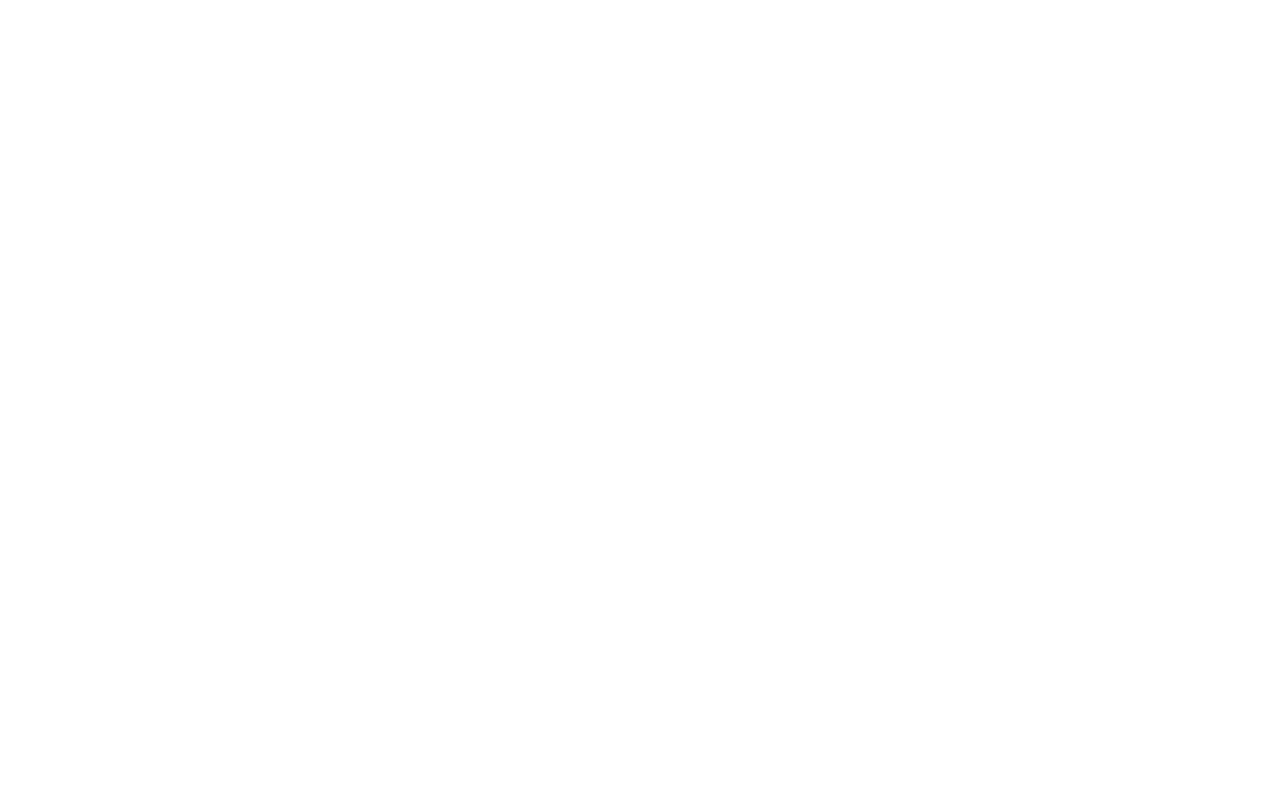
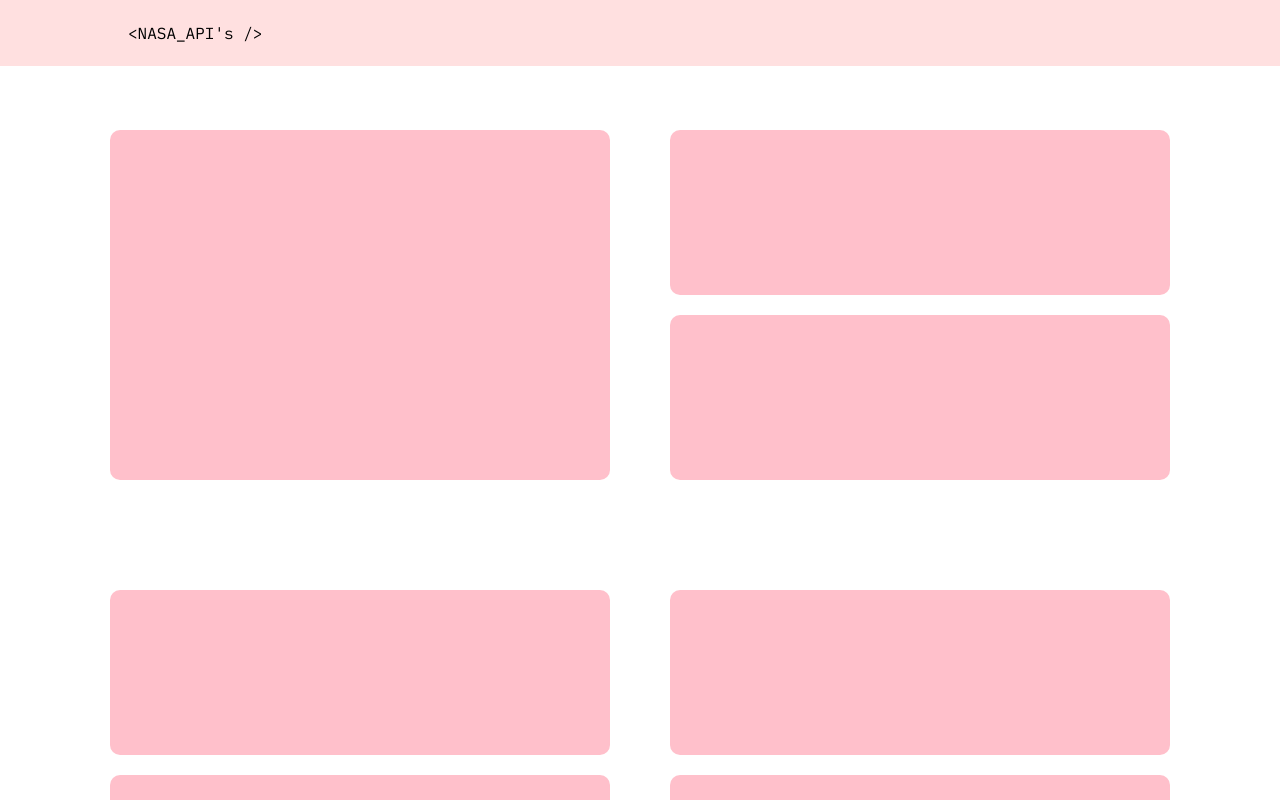
Before and after one commit to AntonioGally/Nasa_APIs, a React (Create React App) app: page /apod in a window 1280 px wide. Shown: the top 800 px of the page. Built offline with nearby package versions, Linux system fonts and the light colour scheme.

Commit message:
Adicionando primeiros componentes

```diff
--- a/public/index.html
+++ b/public/index.html
@@ -4,14 +4,15 @@
     <meta charset="utf-8" />
     <link rel="icon" href="%PUBLIC_URL%/favicon.ico" />
     <meta name="viewport" content="width=device-width, initial-scale=1" />
-    <meta name="theme-color" content="#000000" />
-    <meta
-      name="description"
-      content="Web site created using create-react-app"
-    />
+
     <link rel="apple-touch-icon" href="%PUBLIC_URL%/logo192.png" />
 
     <link rel="manifest" href="%PUBLIC_URL%/manifest.json" />
+    <link rel="preconnect" href="https://fonts.gstatic.com" />
+    <link
+      href="https://fonts.googleapis.com/css2?family=IBM+Plex+Mono:ital,wght@0,100;0,200;0,300;0,400;0,500;0,600;0,700;1,100;1,200;1,300;1,400;1,500;1,600;1,700&display=swap"
+      rel="stylesheet"
+    />
 
     <title>Nasa API's</title>
   </head>
--- /dev/null
+++ b/src/GlobalComponents/NavBar/index.tsx
@@ -0,0 +1,15 @@
+import React from 'react';
+
+import { Container } from './styles';
+
+const NavBar: React.FC = () => {
+  return (
+    <>
+      <Container>
+        <span>{"<NASA_API's />"}</span>
+      </Container>
+    </>
+  );
+}
+
+export default NavBar;
--- /dev/null
+++ b/src/GlobalComponents/NavBar/styles.ts
@@ -0,0 +1,18 @@
+import styled from "styled-components";
+
+export const Container = styled.div`
+  width: 100%;
+  display: flex;
+  align-items: center;
+  background-color: var(--secundary);
+  padding: 25px 0;
+  > span {
+    font-family: "IBM Plex Mono";
+    font-style: normal;
+    font-weight: normal;
+    font-size: 16px;
+    line-height: 16px;
+    margin-left: 10%;
+    cursor: pointer;
+  }
+`;
--- a/src/index.tsx
+++ b/src/index.tsx
@@ -3,10 +3,12 @@
 import reportWebVitals from "./reportWebVitals";
 
 import Routes from "./routes";
+import GlobalStyles from "./styles/GlobalStyles";
 
 ReactDOM.render(
   <React.StrictMode>
     <Routes />
+    <GlobalStyles />
   </React.StrictMode>,
   document.getElementById("root")
 );
--- /dev/null
+++ b/src/pages/Home/Content/index.tsx
@@ -0,0 +1,54 @@
+import React from "react";
+
+import {
+  Container,
+  ContentContainer,
+  BigSquare,
+  CardsContent,
+  Cards,
+} from "./styles";
+
+const Content: React.FC = () => {
+  return (
+    <>
+      <Container>
+        <ContentContainer className="ThreeItems">
+          <BigSquare></BigSquare>
+          <CardsContent>
+            <Cards style={{ marginBottom: "10px" }}></Cards>
+            <Cards style={{ marginTop: "10px" }}></Cards>
+          </CardsContent>
+        </ContentContainer>
+        <ContentContainer className="FourItems">
+          <CardsContent className="FirsColumnCardsContent">
+            <Cards style={{ marginBottom: "10px" }}></Cards>
+            <Cards style={{ marginTop: "10px" }}></Cards>
+          </CardsContent>
+          <CardsContent>
+            <Cards style={{ marginBottom: "10px" }}></Cards>
+            <Cards style={{ marginTop: "10px" }}></Cards>
+          </CardsContent>
+        </ContentContainer>
+        <ContentContainer className="ThreeItems">
+          <BigSquare></BigSquare>
+          <CardsContent>
+            <Cards style={{ marginBottom: "10px" }}></Cards>
+            <Cards style={{ marginTop: "10px" }}></Cards>
+          </CardsContent>
+        </ContentContainer>
+        <ContentContainer className="FourItems">
+          <CardsContent className="FirsColumnCardsContent">
+            <Cards style={{ marginBottom: "10px" }}></Cards>
+            <Cards style={{ marginTop: "10px" }}></Cards>
+          </CardsContent>
+          <CardsContent>
+            <Cards style={{ marginBottom: "10px" }}></Cards>
+            <Cards style={{ marginTop: "10px" }}></Cards>
+          </CardsContent>
+        </ContentContainer>
+      </Container>
+    </>
+  );
+};
+
+export default Content;
--- /dev/null
+++ b/src/pages/Home/Content/styles.ts
@@ -0,0 +1,60 @@
+import styled from "styled-components";
+
+export const Container = styled.div`
+  max-width: 1100px;
+  margin: 5% auto;
+  @media (max-width: 600px) {
+    margin: 15% auto;
+  }
+`;
+
+export const ContentContainer = styled.div`
+  display: flex;
+  justify-content: center;
+  align-items: center;
+  @media (max-width: 1100px) {
+    flex-direction: column;
+  }
+  &.FourItems {
+    margin-top: 10%;
+    margin-bottom: 10%;
+  }
+`;
+export const BigSquare = styled.div`
+  width: 500px;
+  height: 350px;
+  @media (max-width: 600px) {
+    width: 300px;
+    height: 200px;
+  }
+  background: pink;
+  margin-right: 30px;
+  @media (max-width: 1100px) {
+    margin: 0 0 15px 0;
+  }
+  border-radius: 10px;
+`;
+export const CardsContent = styled.div`
+  display: flex;
+  flex-direction: column;
+  margin-left: 30px;
+  &.FirsColumnCardsContent {
+    margin: 0 30px 0 0;
+    @media (max-width: 1100px) {
+      margin: 0;
+    }
+  }
+  @media (max-width: 1100px) {
+    margin: 15px 0 0 0;
+  }
+`;
+export const Cards = styled.div`
+  width: 500px;
+  height: 165px;
+  @media (max-width: 600px) {
+    width: 300px;
+    height: 85px;
+  }
+  background: pink;
+  border-radius: 10px;
+`;
--- a/src/pages/Home/index.tsx
+++ b/src/pages/Home/index.tsx
@@ -1,9 +1,15 @@
-import React from 'react';
+import React from "react";
+import Content from "./Content";
+import NavBar from "../../GlobalComponents/NavBar";
 
-// import { Container } from './styles';
 
 const Home: React.FC = () => {
-  return <div />;
-}
+  return (
+    <>
+      <NavBar />
+      <Content />
+    </>
+  );
+};
 
 export default Home;
--- a/src/pages/Home/styles.ts
+++ /dev/null
@@ -1,5 +0,0 @@
-import styled from 'styled-components';
-
-export const Container = styled.div`
-
-`;
--- /dev/null
+++ b/src/styles/GlobalStyles.ts
@@ -0,0 +1,247 @@
+import { createGlobalStyle } from "styled-components";
+export default createGlobalStyle`
+   /*! normalize.css v8.0.1 | MIT License | github.com/necolas/normalize.css */
+/* Document
+   ========================================================================== */
+/**
+ * 1. Correct the line height in all browsers.
+ * 2. Prevent adjustments of font size after orientation changes in iOS.
+ */
+html {
+  line-height: 1.15; /* 1 */
+  -webkit-text-size-adjust: 100%; /* 2 */
+}
+/* Sections
+   ========================================================================== */
+/**
+ * Remove the margin in all browsers.
+ */
+body {
+  background-color: white;
+  margin: 0;
+}
+main {
+  display: block;
+}
+h1 {
+  font-size: 2em;
+  margin: 0.67em 0;
+}
+hr {
+  box-sizing: content-box; /* 1 */
+  height: 0; /* 1 */
+  overflow: visible; /* 2 */
+}
+pre {
+  font-family: 'Be Vietnam',"Poppins",monospace, monospace; /* 1 */
+  font-size: 1em; /* 2 */
+}
+/* Text-level semantics
+   ========================================================================== */
+/**
+ * Remove the gray background on active links in IE 10.
+ */
+a {
+  background-color: transparent;
+}
+/**
+ * 1. Remove the bottom border in Chrome 57-
+ * 2. Add the correct text decoration in Chrome, Edge, IE, Opera, and Safari.
+ */
+abbr[title] {
+  border-bottom: none; /* 1 */
+  text-decoration: underline; /* 2 */
+  text-decoration: underline dotted; /* 2 */
+}
+/**
+ * Add the correct font weight in Chrome, Edge, and Safari.
+ */
+b,
+strong {
+  font-weight: bolder;
+}
+code,
+kbd,
+samp {
+  font-family: 'Be Vietnam',"Poppins",monospace, monospace; /* 1 */
+  font-size: 1em; /* 2 */
+}
+/**
+ * Add the correct font size in all browsers.
+ */
+small {
+  font-size: 80%;
+}
+sub,
+sup {
+  font-size: 75%;
+  line-height: 0;
+  position: relative;
+  vertical-align: baseline;
+}
+sub {
+  bottom: -0.25em;
+}
+&.rec-slider-container {
+  border-radius:20px;
+}
+sup {
+  top: -0.5em;
+}
+/* Embedded content
+   ========================================================================== */
+/**
+ * Remove the border on images inside links in IE 10.
+ */
+img {
+  border-style: none;
+}
+/* Forms
+   ========================================================================== */
+/**
+ * 1. Change the font styles in all browsers.
+ * 2. Remove the margin in Firefox and Safari.
+ */
+button,
+input,
+optgroup,
+select,
+textarea {
+  font-family: 'Be Vietnam',"Poppins",inherit; /* 1 */
+  font-size: 100%; /* 1 */
+  line-height: 1.15; /* 1 */
+  margin: 0; /* 2 */
+}
+/**
+ * Show the overflow in IE.
+ * 1. Show the overflow in Edge.
+ */
+button,
+input { /* 1 */
+  overflow: visible;
+}
+/**
+ * Remove the inheritance of text transform in Edge, Firefox, and IE.
+ * 1. Remove the inheritance of text transform in Firefox.
+ */
+button,
+select { /* 1 */
+  text-transform: none;
+}
+/**
+ * Correct the inability to style clickable types in iOS and Safari.
+ */
+button,
+[type="button"],
+[type="reset"],
+[type="submit"] {
+  -webkit-appearance: button;
+}
+/**
+ * Remove the inner border and padding in Firefox.
+ */
+button::-moz-focus-inner,
+[type="button"]::-moz-focus-inner,
+[type="reset"]::-moz-focus-inner,
+[type="submit"]::-moz-focus-inner {
+  border-style: none;
+  padding: 0;
+}
+/**
+ * Restore the focus styles unset by the previous rule.
+ */
+button:-moz-focusring,
+[type="button"]:-moz-focusring,
+[type="reset"]:-moz-focusring,
+[type="submit"]:-moz-focusring {
+  outline: 1px dotted ButtonText;
+}
+/**
+ * Correct the padding in Firefox.
+ */
+fieldset {
+  padding: 0.35em 0.75em 0.625em;
+}
+legend {
+  box-sizing: border-box;
+  color: inherit;
+  display: table;
+  max-width: 100%;
+  padding: 0;
+  white-space: normal;
+}
+progress {
+  vertical-align: baseline;
+}
+/**
+ * Remove the default vertical scrollbar in IE 10+.
+ */
+textarea {
+  overflow: auto;
+}
+/**
+ * 1. Add the correct box sizing in IE 10.
+ * 2. Remove the padding in IE 10.
+ */
+[type="checkbox"],
+[type="radio"] {
+  box-sizing: border-box; /* 1 */
+  padding: 0; /* 2 */
+}
+/**
+ * Correct the cursor style of increment and decrement buttons in Chrome.
+ */
+[type="number"]::-webkit-inner-spin-button,
+[type="number"]::-webkit-outer-spin-button {
+  height: auto;
+}
+/**
+ * 1. Correct the odd appearance in Chrome and Safari.
+ * 2. Correct the outline style in Safari.
+ */
+[type="search"] {
+  -webkit-appearance: textfield; /* 1 */
+  outline-offset: -2px; /* 2 */
+}
+/**
+ * Remove the inner padding in Chrome and Safari on macOS.
+ */
+[type="search"]::-webkit-search-decoration {
+  -webkit-appearance: none;
+}
+::-webkit-file-upload-button {
+  -webkit-appearance: button; /* 1 */
+  font: inherit; /* 2 */
+}
+/* Interactive
+   ========================================================================== */
+/*
+ * Add the correct display in Edge, IE 10+, and Firefox.
+ */
+details {
+  display: block;
+}
+/*
+ * Add the correct display in all browsers.
+ */
+summary {
+  display: list-item;
+}
+/* Misc
+   ========================================================================== */
+/**
+ * Add the correct display in IE 10+.
+ */
+template {
+  display: none;
+}
+/**
+ * Add the correct display in IE 10.
+ */
+[hidden] {
+  display: none;
+}
+:root{
+  --secundary: #FFE0E0;
+}
+`;
```
